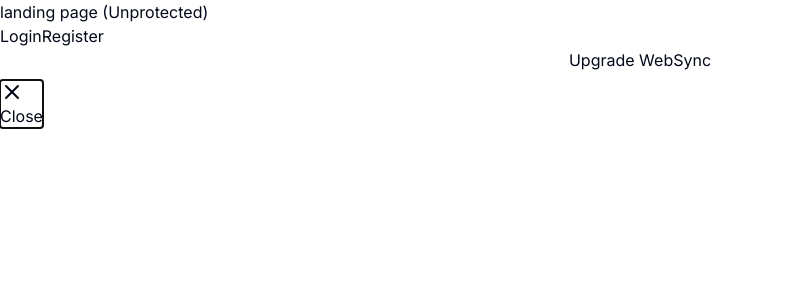
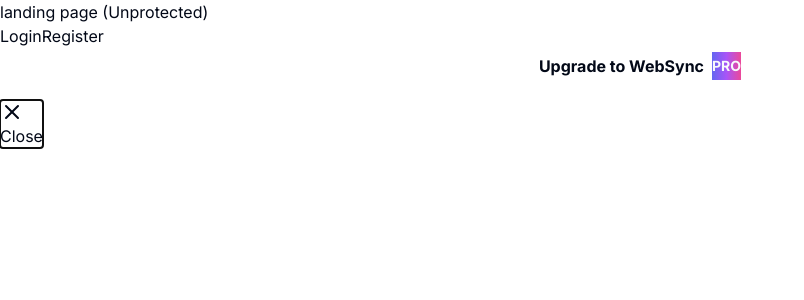
Before and after one commit to menna-meligy/Pioneering-intelligence, a Next.js app: page / in a window 1280 px wide. Shown: the top 300 px of the page, without its empty margins (0-804 px from the left). Built offline with nearby package versions, Linux system fonts and the light colour scheme.

Commit message:
building pro modal UI

```diff
--- a/components/pro-modal.tsx
+++ b/components/pro-modal.tsx
@@ -1,16 +1,71 @@
 "use client";
 
-import { Dialog, DialogContent, DialogHeader, DialogTitle } from "@/components/ui/dialog";
+import { Dialog, DialogContent, DialogDescription, DialogHeader, DialogTitle } from "@/components/ui/dialog";
+import { useProModal } from "@/hooks/use-pro-modal";
+import { Badge } from "@/components/ui/badge";
+import { Code, ImageIcon, MessageSquare , Music, VideoIcon } from 'lucide-react';
+import { Card } from "./ui/card";
+
+
+
+const tools = [
+    {
+      label : "conversation",
+      icon  : MessageSquare,
+      color : " text-violet-500",
+      bgColor : "bg-violar-500/10",
+    },
+    {
+      label : "Music Generation",
+      icon  : Music,
+      color : " text-emerald-500",
+      bgColor : "bg-emerald-500/10",
+    },
+    {
+      label : "Image Generation",
+      icon  : ImageIcon,
+      color : " text-pink-700",
+      bgColor : "bg-pink-700/10",
+    },
+    {
+      label : "Video Generation",
+      icon  : VideoIcon,
+      color : " text-orange-700",
+      bgColor : "bg-orange-700/10",
+    },
+    {
+      label : "Image Generation",
+      icon  : Code,
+      color : " text-green-700",
+      bgColor : "bg-green-700/10",
+    },
+    ]
 
 export const ProModal  = () => {
+    const proModel = useProModal();
+
     return (
         <div>
-           <Dialog open>
+           <Dialog open={proModel.isOpen} onOpenChange={proModel.onClose}>
                 <DialogContent>
                         <DialogHeader>
                             <DialogTitle className="flex justify-center items-center flex-col gap-y-4 pb-2">
-                                Upgrade WebSync
+                                <div className="flex items-center gap-x-2 font-bold py-1">
+                                Upgrade to WebSync
+
+                                <Badge variant="premium" className="uppercase text-sm py-1">
+                                    Pro
+                                </Badge>
+                                </div>
                             </DialogTitle>
+                            <DialogDescription className="text-center pt-2 space-y-2 text-zinc-900 font-medium">
+                                    {/* {tools.map(tool) => (
+                                        <Card key={tools.label}
+                                        >
+
+                                        </Card>
+                                    )} */}
+                            </DialogDescription>
                         </DialogHeader>
                 </DialogContent>
            </Dialog>
--- /dev/null
+++ b/components/ui/badge.tsx
@@ -0,0 +1,37 @@
+import * as React from "react"
+import { cva, type VariantProps } from "class-variance-authority"
+
+import { cn } from "@/lib/utils"
+
+const badgeVariants = cva(
+  "tailwind.config.jsinline-flex tailwind.config.jsitems-center tailwind.config.jsrounded-full tailwind.config.jsborder tailwind.config.jspx-2.5 tailwind.config.jspy-0.5 tailwind.config.jstext-xs tailwind.config.jsfont-semibold tailwind.config.jstransition-colors focus:tailwind.config.jsoutline-none focus:tailwind.config.jsring-2 focus:tailwind.config.jsring-ring focus:tailwind.config.jsring-offset-2",
+  {
+    variants: {
+      variant: {
+        default:
+          "tailwind.config.jsborder-transparent tailwind.config.jsbg-primary tailwind.config.jstext-primary-foreground hover:tailwind.config.jsbg-primary/80",
+        secondary:
+          "tailwind.config.jsborder-transparent tailwind.config.jsbg-secondary tailwind.config.jstext-secondary-foreground hover:tailwind.config.jsbg-secondary/80",
+        destructive:
+          "tailwind.config.jsborder-transparent tailwind.config.jsbg-destructive tailwind.config.jstext-destructive-foreground hover:tailwind.config.jsbg-destructive/80",
+        outline: "tailwind.config.jstext-foreground",
+        premium: "bg-gradient-to-r from-indigo-500 via-purple-500 to-pink-500 text-primary-foreground border-0"
+      },
+    },
+    defaultVariants: {
+      variant: "default",
+    },
+  }
+)
+
+export interface BadgeProps
+  extends React.HTMLAttributes<HTMLDivElement>,
+    VariantProps<typeof badgeVariants> {}
+
+function Badge({ className, variant, ...props }: BadgeProps) {
+  return (
+    <div className={cn(badgeVariants({ variant }), className)} {...props} />
+  )
+}
+
+export { Badge, badgeVariants }
--- a/hooks/use-pro-modal.tsx
+++ b/hooks/use-pro-modal.tsx
@@ -6,7 +6,7 @@ interface useProModalStore {
 }
 
 export const useProModal = create<useProModalStore>((set) => ({
-    isOpen : false,
+    isOpen : true,
     onOpen : () => set({isOpen : true}),
     onClose : () => set({isOpen : false})
 }));
```
Also changed, not shown: 1 other file (tests, documents, lock files or other folders).
